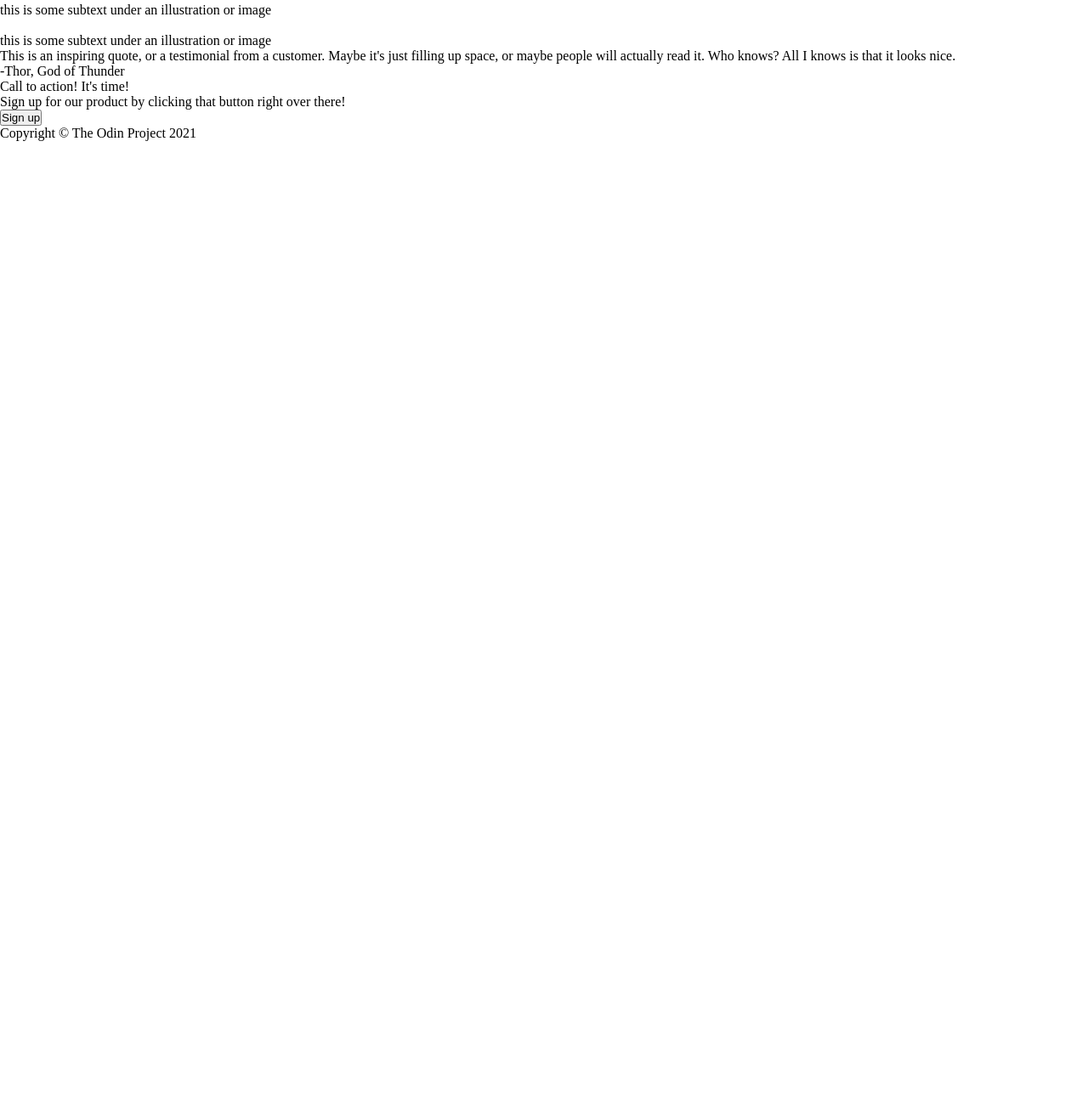
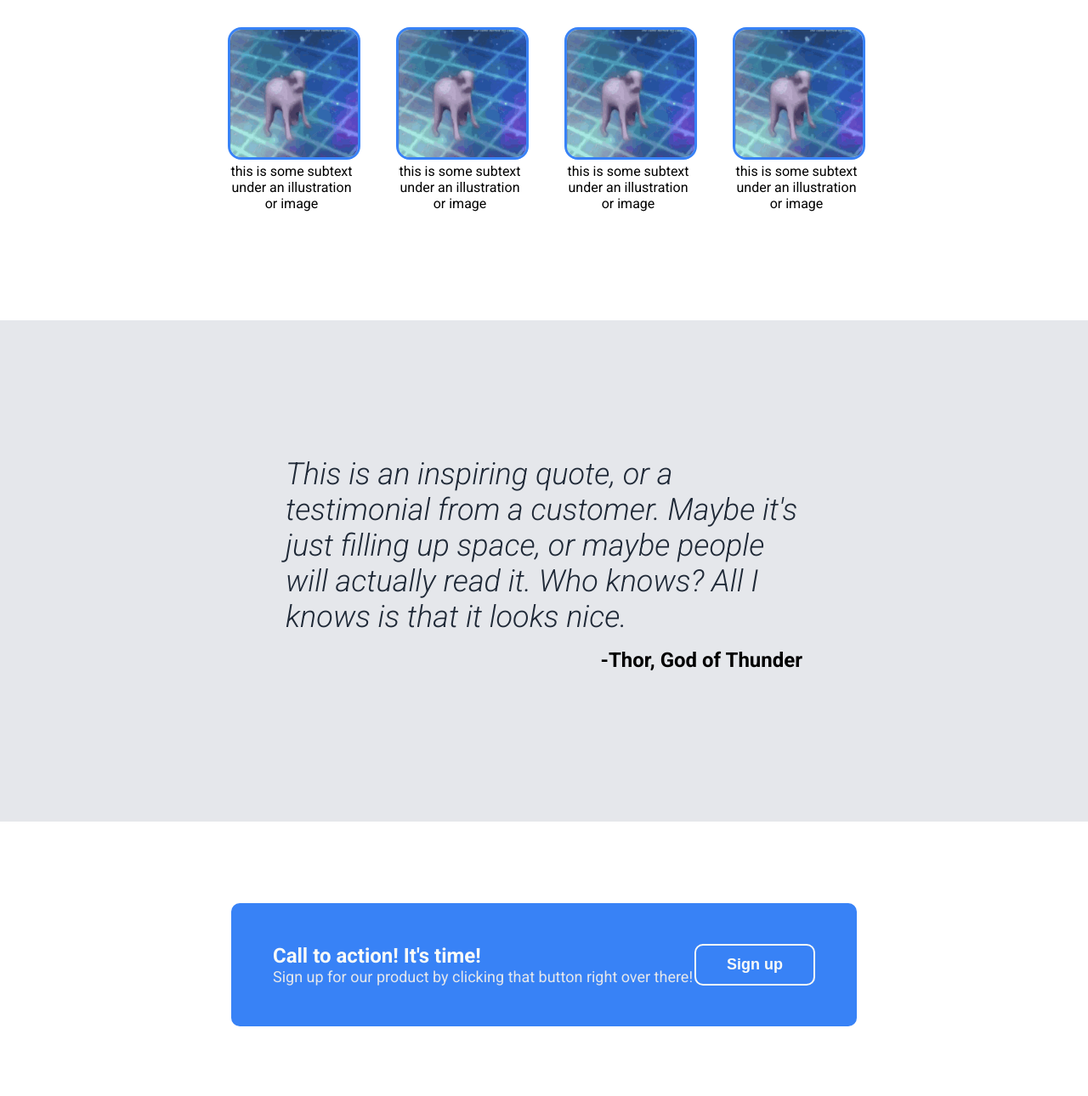
Before and after one commit to LinardsZ/Landing-Page, a plain HTML site: page index.html in a window 1280 px wide. Shown: the part 705-1995 px from the top of the page at 85% size. Before the commit the page ends 871 px from the top, so only its background shows below. Drawn offline with Linux system fonts and the light colour scheme.

Commit message:
add css styling for whole page

```diff
--- a/index.html
+++ b/index.html
@@ -27,29 +27,41 @@
             </div>
             <img class="header-img" src="bird_by_naturelady.jpg" alt="image of a red bird"> <!--placeholder image-->
           </div>
-
         </div>
         <div class="content">
-          <h2>Some random information.</h2>
+          <h2 class="info-header">Some random information.</h2>
+          <div class="gallery">
+            <div class="gallery-item">
+              <img class="gallery-img" src="doggo.gif" alt="a dog dancing on the dance floor">
+              <p class="gallery-text">this is some subtext under an illustration or image</p>
+            </div>
 
-          <img class="gallery-img" src="" alt="">
-          <p class="gallery-text">this is some subtext under an illustration or image</p>
+            <div class="gallery-item">
+              <img class="gallery-img" src="doggo.gif" alt="a dog dancing on the dance floor">
+              <p class="gallery-text">this is some subtext under an illustration or image</p>
+            </div>
 
-          <img class="gallery-img" src="" alt="">
-          <p class="gallery-text">this is some subtext under an illustration or image</p>
+            <div class="gallery-item">
+              <img class="gallery-img" src="doggo.gif" alt="a dog dancing on the dance floor">
+              <p class="gallery-text">this is some subtext under an illustration or image</p>
+            </div>
 
-          <img class="gallery-img" src="" alt="">
-          <p class="gallery-text">this is some subtext under an illustration or image</p>
-
-          <img class="gallery-img" src="" alt="">
-          <p class="gallery-text">this is some subtext under an illustration or image</p>
-
-          <p class="quote-text">This is an inspiring quote, or a testimonial from a customer. Maybe it's just filling up space, or maybe people will actually read it. Who knows? All I knows is that it looks nice.</p>
-          <p class="quotee">-Thor, God of Thunder</p>
-
-          <p>Call to action! It's time!</p>
-          <p>Sign up for our product by clicking that button right over there!</p>
-          <button>Sign up</button>
+            <div class="gallery-item">
+              <img class="gallery-img" src="doggo.gif" alt="a dog dancing on the dance floor">
+              <p class="gallery-text">this is some subtext under an illustration or image</p>
+            </div>
+          </div>
+          <div class="quote">
+            <p class="quote-text">This is an inspiring quote, or a testimonial from a customer. Maybe it's just filling up space, or maybe people will actually read it. Who knows? All I knows is that it looks nice.</p>
+            <p class="author">-Thor, God of Thunder</p>
+          </div>
+            <div class="banner">
+              <div>
+                <p class="banner-header">Call to action! It's time!</p>
+                <p class="banner-text">Sign up for our product by clicking that button right over there!</p>
+              </div>
+              <button class="signup-btn">Sign up</button>
+            </div>
         </div>
         <div class="footer">
           <p class="credits">Copyright © The Odin Project 2021</p>
--- a/style.css
+++ b/style.css
@@ -1,3 +1,7 @@
+:root {
+  font-family: Roboto, Arial, Times New Roman, serif, sans-serif;
+}
+
 * {
   margin: 0;
   padding: 0;
@@ -10,12 +14,11 @@ body {
 
 .header {
   background: #1f2937;
-  padding: 16px 20% 24px 20%;
+  padding: 24px 20%;
 }
 
 .header-text {
   color: #f9faf8;
-  font-family: Roboto, Arial, Times New Roman, serif, sans-serif;
   font-size: 24px;
   font-weight: bold;
 }
@@ -33,7 +36,6 @@ body {
 
 .nav-link {
   color: #e5e7eb;
-  font-family: Roboto, Arial, Times New Roman, serif, sans-serif;
   font-size: 18px;
   list-style-type: none;
   padding-left: 16px;
@@ -41,14 +43,12 @@ body {
 
 .hero-main {
   color: #f9faf8;
-  font-family: Roboto, Arial, Times New Roman, serif, sans-serif;
   font-size: 48px;
   font-weight: 900;
 }
 
 .hero-secondary {
   color: #e5e7eb;
-  font-family: Roboto, Arial, Times New Roman, serif, sans-serif;
   font-size: 18px;
 }
 
@@ -57,7 +57,6 @@ body {
   border: none;
   border-radius: 10px;
   color: #f9faf8;
-  font-family: Roboto, Arial, Times New Roman, serif, sans-serif;
   font-size: 18px;
   font-weight: bold;
   margin-top: 8px;
@@ -73,6 +72,7 @@ body {
 }
 
 .container div {
+  align-self: center;
   padding-right: 48px;
 }
 
@@ -81,3 +81,96 @@ body {
   height: auto;
   width: 600px;
 }
+
+.info-header {
+  color: #1f2937;
+  font-size: 36px;
+  font-weight: 900;
+  margin: 48px 0px;
+  text-align: center;
+}
+
+.gallery {
+  display: flex;
+  gap: 48px;
+  justify-content: center;
+  margin-bottom: 8em;
+  padding: 0 24em;
+}
+
+.gallery-img {
+  border: solid #3882f6;
+  border-radius: 16px;
+  height: 150px;
+  width: 150px;
+}
+
+.gallery-item {
+  width: 150px;
+}
+
+.gallery-text {
+  text-align: center;
+}
+
+.quote {
+  background-color: #e5e7eb;
+  display: flex;
+  flex-direction: column;
+  align-items: center;
+  padding: 10em 25%;
+}
+
+.quote-text {
+  color: #1f2937;
+  font-size: 36px;
+  font-style: italic;
+  font-weight: 300;
+  padding: 0 16px;
+  text-align: left;
+}
+
+.author {
+  font-size: 24px;
+  font-weight: bold;
+  align-self: end;
+  padding: 16px;
+}
+
+.banner {
+  background-color: #3882f6;
+  border-radius: 10px;
+  display: flex;
+  justify-content: space-around;
+  margin: 96px auto;
+  padding: 48px;
+  width: 50%;
+}
+
+.banner-header {
+  color: #f9faf8;
+  font-size: 24px;
+  font-weight: bold;
+}
+
+.banner-text {
+  color: #e5e7eb;
+  font-size: 18px;
+}
+
+.signup-btn {
+  background: none;
+  border: solid #f9faf8 2px;
+  border-radius: 10px;
+  color: #f9faf8;
+  font-size: 18px;
+  font-weight: bold;
+  padding: 0px 36px;
+}
+
+.footer {
+  background-color: #1f2937;
+  color: #f9faf8;
+  text-align: center;
+  padding: 36px 0;
+}
```
Also changed, not shown: doggo.gif (added).
